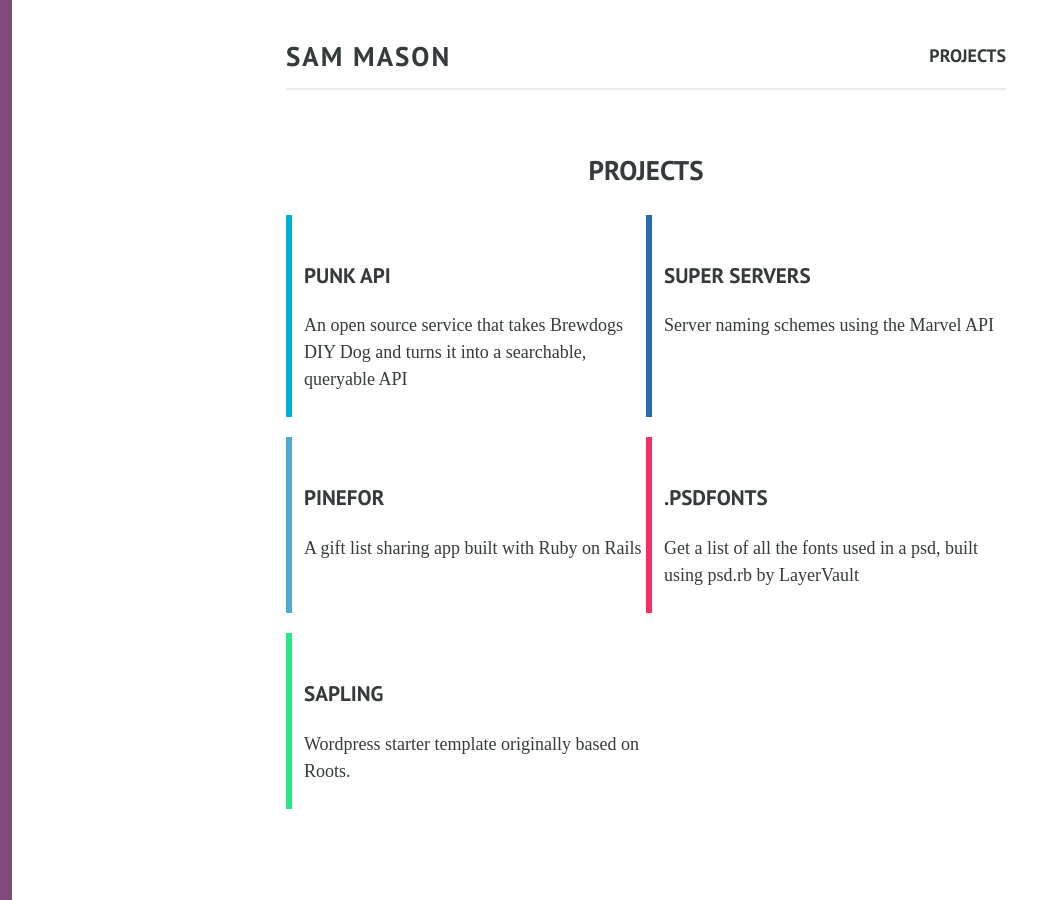
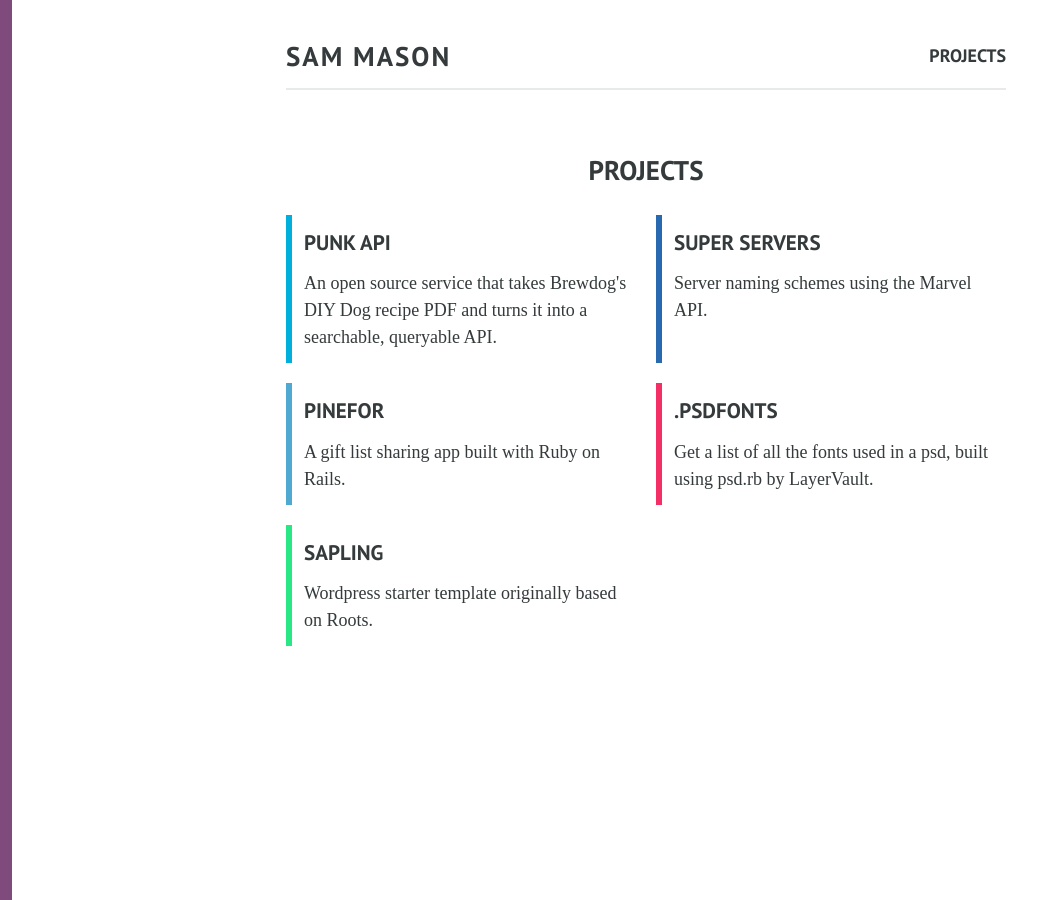
Before and after one commit to sammdec/masondecair.es, a Jekyll site: the page built from projects/index.html, in a window 1280 px wide. Shown: the whole page, without its empty margins (0-1057 px from the left). Built offline with Jekyll 4.4.1, drawn with Linux system fonts in a browser that asks for light colours; some web fonts are replaced.

Commit message:
Update some style changes

```diff
--- a/_sass/_layout.scss
+++ b/_sass/_layout.scss
@@ -71,6 +71,7 @@ header {
     a {
       margin-left: 24px;
       color: inherit;
+
       &:first-child {
         margin-left: 0;
       }
@@ -116,9 +117,6 @@ article {
   time {
     text-align: center;
     margin-bottom: 27px;
-  }
-  a {
-    font-weight: 700;
   }
 }
 
@@ -196,6 +194,7 @@ pre {
   display: grid;
   grid-template-columns: repeat(2, 1fr);
   grid-row-gap: 20px;
+  grid-column-gap: 20px;
 
   @include media($large) {
     grid-template-columns: repeat(1, 1fr);
@@ -206,12 +205,17 @@ pre {
   border-left-style: solid;
   border-left-width: 6px;
 
+  p {
+    margin-top: 12px;
+  }
+
   a {
     color: $primary-color;
     display: block;
     font-weight: 400;
-    padding: 24px 0 24px 12px;
+    padding: 12px 0 12px 12px;
   }
+
   &.punk-api {
     border-color: #00afdb;
   }
@@ -229,13 +233,12 @@ pre {
   }
 }
 
-
-
-
 h3 {
   font-family: 'PT Sans', sans-serif;
   font-weight: 700;
   text-transform: uppercase;
+  margin-top: 0;
+  margin-bottom: 12px;
 }
 
 @include keyframes(colourFade) {
--- a/projects/index.html
+++ b/projects/index.html
@@ -10,28 +10,28 @@
     <div class="project punk-api">
       <a href="https://github.com/samjbmason/punkapi-db">
         <h3>Punk API</h3>
-        <p>An open source service that takes Brewdogs DIY Dog and turns it into a searchable, queryable API</p>
+        <p>An open source service that takes Brewdog's DIY Dog recipe PDF and turns it into a searchable, queryable API.</p>
       </a>
     </div>
 
     <div class="project super-servers">
       <a href="https://github.com/samjbmason/super-servers">
         <h3>Super Servers</h3>
-        <p>Server naming schemes using the Marvel API</p>
+        <p>Server naming schemes using the Marvel API.</p>
       </a>
     </div>
 
     <div class="project pine-for">
       <a href="https://github.com/samjbmason/pinefor">
         <h3>Pinefor</h3>
-        <p>A gift list sharing app built with Ruby on Rails</p>
+        <p>A gift list sharing app built with Ruby on Rails.</p>
       </a>
     </div>
 
     <div class="project psdfonts">
       <a href="https://github.com/samjbmason/psdfonts">
         <h3>.psdfonts</h3>
-        <p>Get a list of all the fonts used in a psd, built using psd.rb by LayerVault</p>
+        <p>Get a list of all the fonts used in a psd, built using psd.rb by LayerVault.</p>
       </a>
     </div>
 
```
Also changed, not shown: 1 other file.
